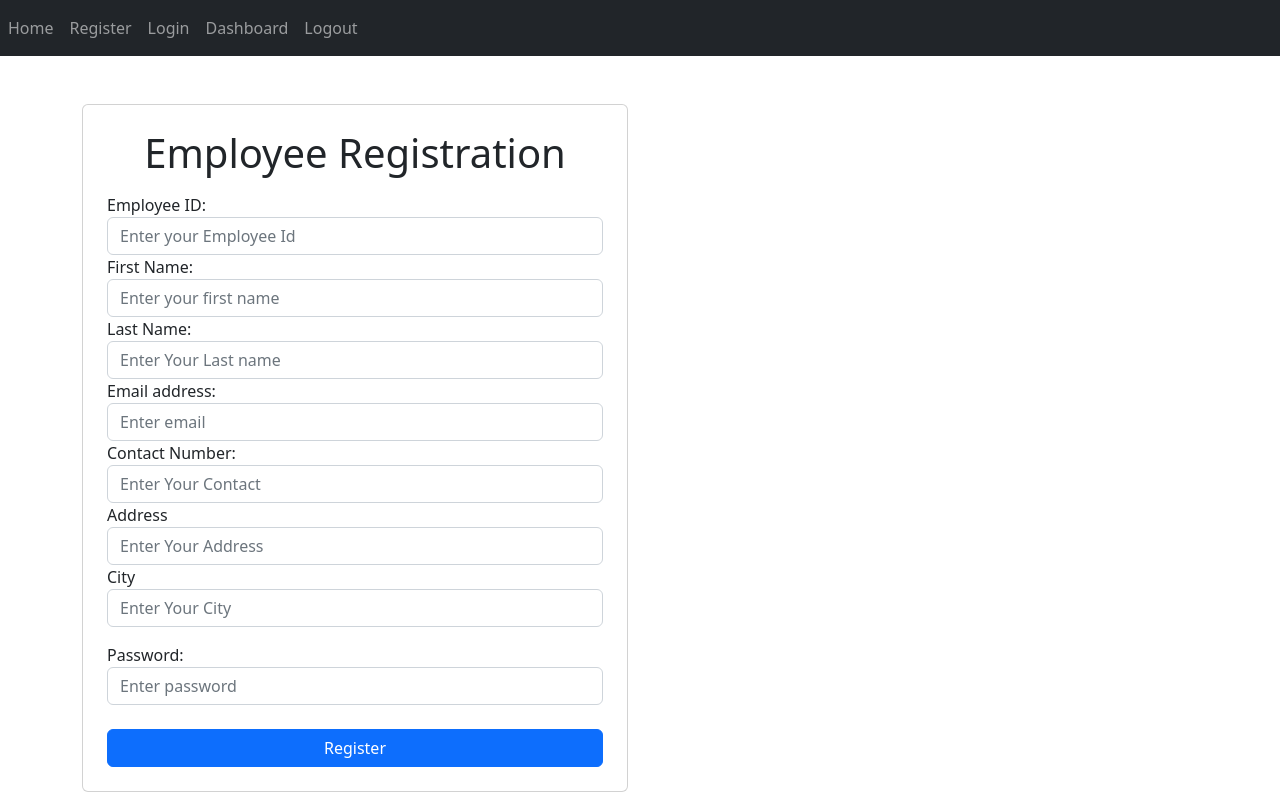
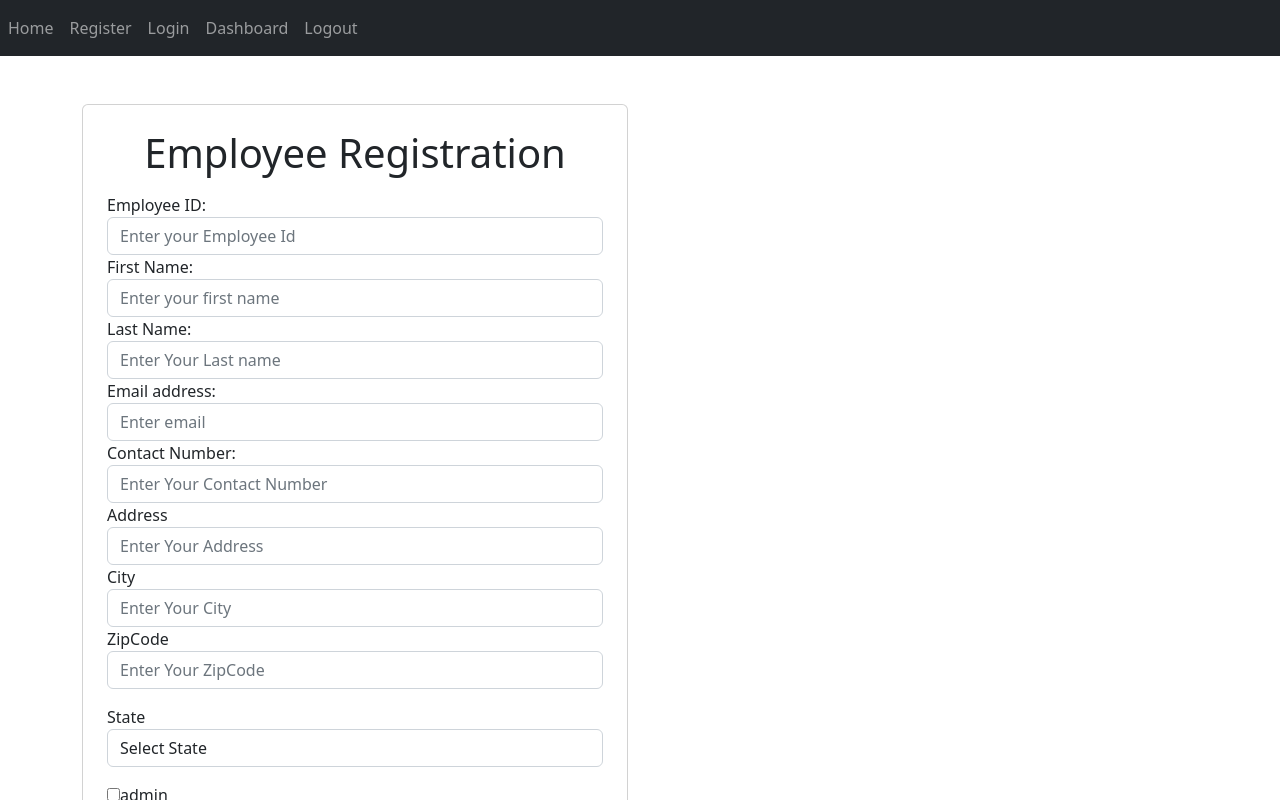
Before and after one commit to Theja1910/emp-prj, a React (Create React App) app: page /register in a window 1280 px wide. Shown: the top 800 px of the page. Built offline with nearby package versions, Linux system fonts and the light colour scheme.

Commit message:
Update Register.js
Lastest commit

```diff
--- a/src/Components/Register.js
+++ b/src/Components/Register.js
@@ -13,14 +13,50 @@ export default function Register() {
     const [phone, setPhone] = useState("");
     const [address, setAddress] = useState("");
     const [city, setCity] = useState("");
-    //const [stateid,setStateid] = useState("");
+    const [zipcode,setZipcode] = useState("");
     const [password, setPassword] = useState("");
+    const [stateNames,setStateNames]= useState(["TamilNadu","Karnataka","Kerala"]);
+    const [statevalue,setStateValue]= useState("");
+    const [errors,setErrors] = useState({error:false,msg:""});
 
     const data = { empid,fname, lname,email,phone, address,password }
+    const emailvalidation = /^[a-zA-Z0-9.!#$%&’*+/=?^_`{|}~-]+@[a-zA-Z0-9-]+(?:\.[a-zA-Z0-9-]+)*$/;
 
     const submitForm = () => {
+     if(empid===""){
+            setErrors({error:true, msg:"Please Fill Your Employee Id"})
+        }
+        else if(fname===""){
+            setErrors({error:true, msg:"Please Fill Your First Name"})
+        }
+        else if(lname===""){
+            setErrors({error:true, msg:"Please Fill Your Last Name"})
+        }
+        else if(email===""){
+            setErrors({error:true, msg:"Please Fill Your Correct Email"})
+        }
+        else if(!emailvalidation.test(email)){
+            setErrors({error:true, msg:"Please Fill Valid Email"})
+        }
+        else if(phone===""){
+            setErrors({error:true, msg:"Please Fill Your Contact Number"})
+        }
+        else if(address===""){
+            setErrors({error:true, msg:"Please Fill Your Address"})
+        }
+        else if(city===""){
+            setErrors({error:true, msg:"Please Fill Your City"})
+        }
+        else if(zipcode===""){
+            setErrors({error:true, msg:"Please Fill Your ZipCode"})
+        }
+        else if(password===""){
+            setErrors({error:true, msg:"Please Fill Your Password"})
+        }
+        else{
         console.log(data, "formdata")
         fetchData("url", "token", data)
+
         setEmpId("")
         setFName("")
         setLname("")
@@ -29,13 +65,20 @@ export default function Register() {
         setAddress("")
         setCity("")
         navigate("/login")
+        }
+
+
+
 
     }
-    // const handlestate = (e)=>
-    // {
-    //     const stateid = e.target.value;
-    //     setStateid(stateid);
-    // }
+
+
+    const handlestate = (e)=>
+    {
+        const stateid = e.target.value;
+        setStateValue(stateid);
+        console.log(stateid);
+    }
 
     return (
         <div className="row justify-content-left pt-5">
@@ -84,10 +127,10 @@ export default function Register() {
 
                     <div className="form-group">
                         <label>Contact Number:</label>
-                        <input type="phonenumber"
+                        <input type="number" min = "1" max="10"
                         className="form-control"
                         value={phone}
-                        placeholder="Enter Your Contact"
+                        placeholder="Enter Your Contact Number"
                         onChange={e => setPhone(e.target.value)}
                         id="phonenum"
                         required />
@@ -115,7 +158,18 @@ export default function Register() {
                         required />
                     </div>
 
-                    {/* <div className="form-group mt-3">
+                    <div className="form-group">
+                        <label>ZipCode</label>
+                        <input type="zipcode"
+                        className="form-control"
+                        value={zipcode}
+                        placeholder="Enter Your ZipCode"
+                        onChange={e => setZipcode(e.target.value)}
+                        id="zipcode"
+                        required />
+                    </div>
+
+                    <div className="form-group mt-3">
                         <label>State</label>
                         <select name="states"
                         className="form-control"
@@ -123,14 +177,21 @@ export default function Register() {
                         >
                             <option value="">Select State</option>
                             {
-                                state.map((getstate,index)=>
+                                stateNames.map((name,index)=>
                                 (
-                                    <option value={getstate.state_id} key={index}>{getstate.state_name}</option>
+                                    <option value={name} key={index}>{name}</option>
                                 ))
                             }
-                        </select> */}
+                        </select>
 
-
+                    </div>
+                    <div className="form-group mt-3">
+                    <input type="checkbox"
+                    id="admin"
+                    name="admin"
+                    value="admin" />
+                        <label for="vehicle1">admin</label>
+                    </div>
 
                     <div className="form-group mt-3">
                         <label>Password:</label>
@@ -142,6 +203,12 @@ export default function Register() {
                         id="pwd" required />
                     </div>
 
+                    <div className="form-group mt-3">
+                        <div className="errors">
+                            {errors.error === true && (<div className="errors">{errors.msg}</div>)}
+                        </div>
+                        </div>
+
 
                     <button type="button"
                     onClick={submitForm}
```
